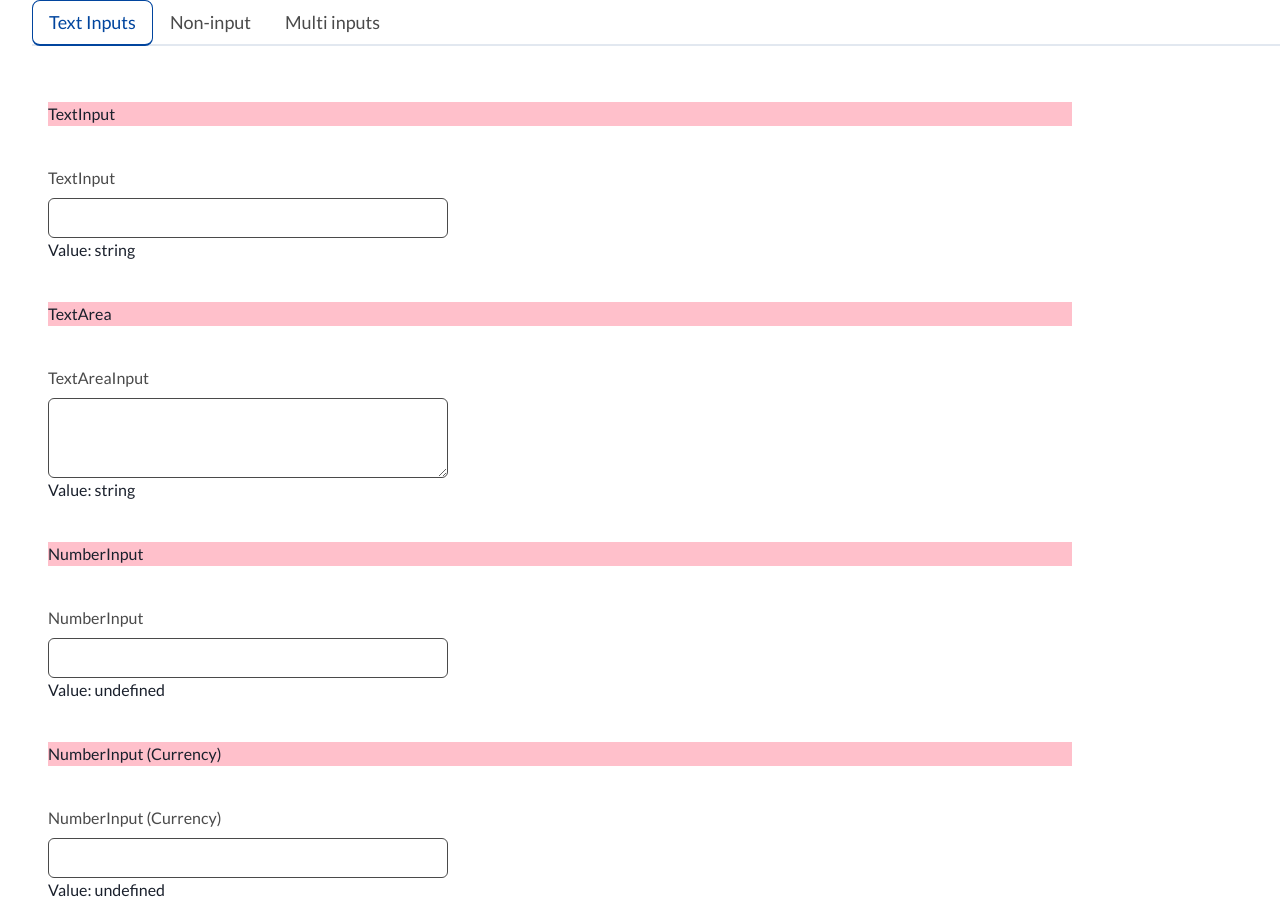
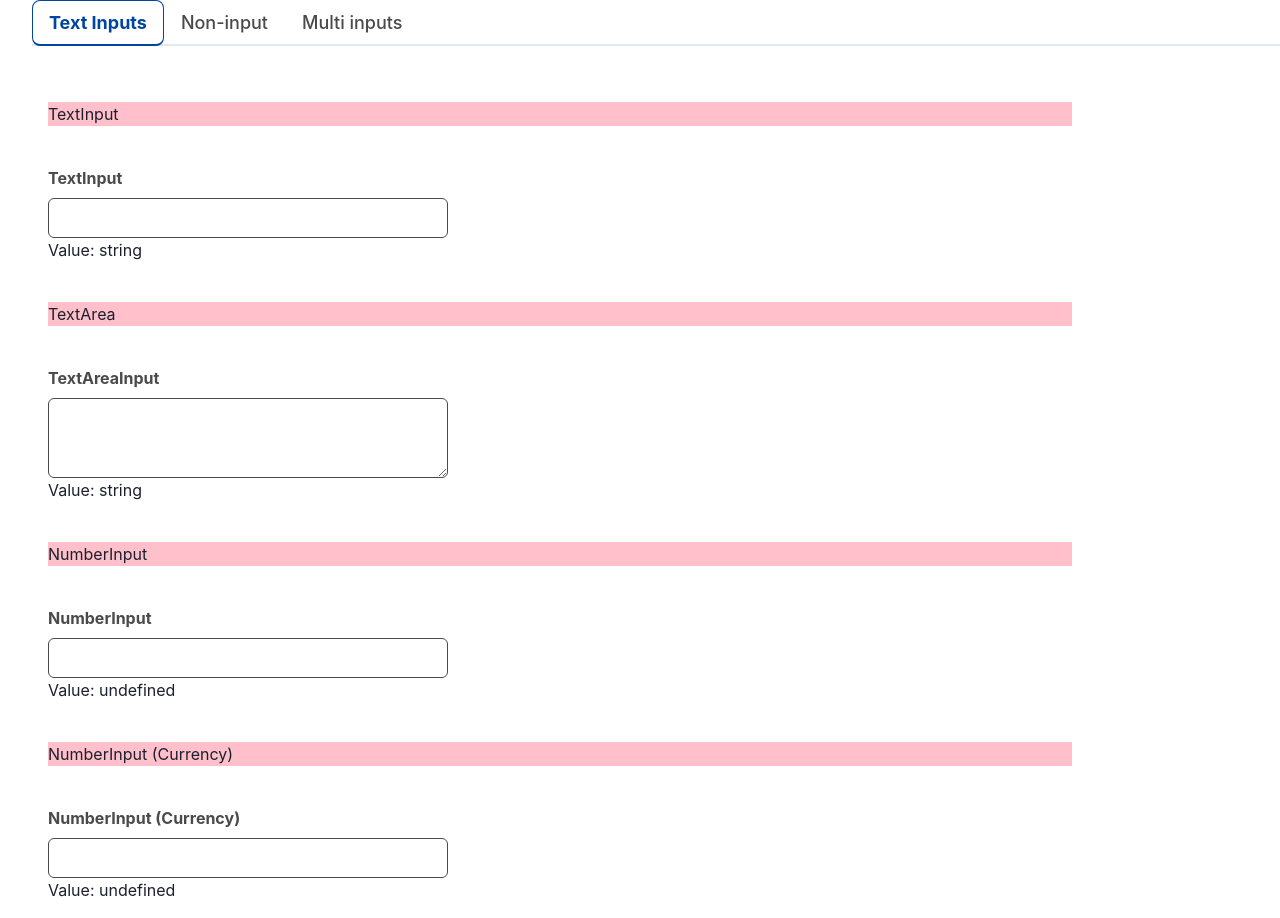
Before and after one commit to joakim-hansen/tilskudd-components, a React (Vite) app: page / in a window 1280 px wide. Shown: the top 918 px of the page. Built offline with nearby package versions, Linux system fonts and the light colour scheme.

Commit message:
modified dependencies

```diff
--- a/src/Theme/Theme.ts
+++ b/src/Theme/Theme.ts
@@ -1,4 +1,3 @@
-import '@fontsource/lato';
 
 const colors = {
     darkblue: '#002855',
@@ -27,9 +26,4 @@ const colors = {
     },
 };
 
-const fonts = {
-    body: 'Lato',
-    heading: 'Lato',
-};
-
-export { colors, fonts };
+export { colors };
--- a/src/Theme/index.ts
+++ b/src/Theme/index.ts
@@ -1,6 +1,6 @@
 import { extendTheme } from '@chakra-ui/react';
 
-import { colors, fonts } from './Theme';
+import { colors } from './Theme';
 
 import {
     TextStyles as Text,
@@ -37,7 +37,6 @@ import {
 
 const overrides = {
     colors,
-    fonts,
     components: {
         Text,
         Heading,
--- /dev/null
+++ b/src/lib/index.ts
@@ -0,0 +1,3 @@
+import { NumberInput, TextAreaInput, TextInput, Radio, Tabs, Accordion } from "Components";
+
+export { NumberInput, TextAreaInput, TextInput, Radio, Tabs, Accordion }
```
Also changed, not shown: package.json (+16 -6 lines), 1 other file (tests, documents, lock files or other folders).
